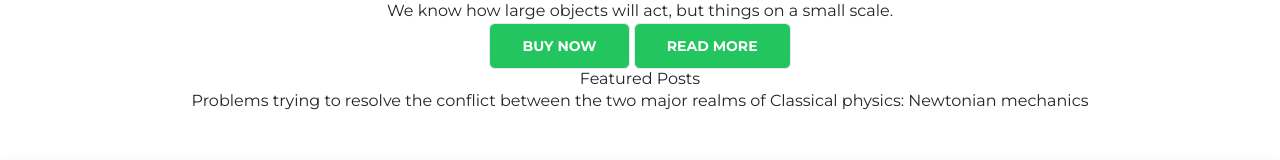
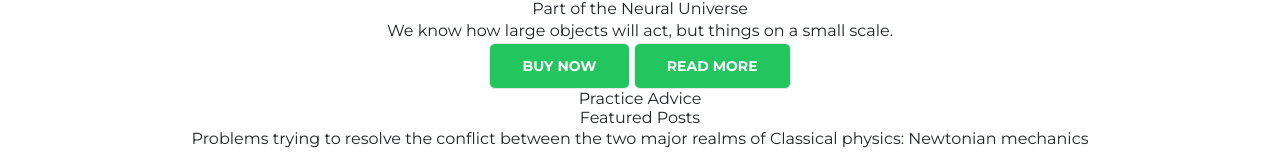
Before and after one commit to gorkemgokcek/my-ecommerce, a React (Vite) app: page / in a window 1280 px wide. Shown: the part 8219-8379 px from the top of the page. Built offline with nearby package versions, Linux system fonts and the light colour scheme.

Commit message:
some changes

```diff
--- a/src/pages/HomePage.jsx
+++ b/src/pages/HomePage.jsx
@@ -69,9 +69,11 @@
                             <h1 className="font-bold xl:text-[58px] 2xl:text-[58px] lg:text-[40px] md:text-[32px] sm:text-[28px] text-[40px] font-container leading-[80px]">Product</h1>
 
                         </div>
-                        <div><h4 className="2xl:text-[20px] xl:text-[20px] lg:text-[18px] md:text-[16px] sm:text-[14px] text-[20px] leading-[30px] font-container">We know how large objects will act,</h4>
+                        <div>
+                            <h4 className="2xl:text-[20px] xl:text-[20px] lg:text-[18px] md:text-[16px] sm:text-[14px] text-[20px] leading-[30px] font-container">We know how large objects will act,</h4>
                             <h4 className="2xl:text-[20px] xl:text-[20px] lg:text-[18px] md:text-[16px] sm:text-[14px] text-[20px] leading-[30px] font-container">but things on a small scale.</h4></div>
-                        <div><button className="text-center w-[221px] h-[62px] hover:text bg-[#2DC071]  hover:bg-[#23856D] text-[20px] rounded-[5px]">ADD TO CART</button></div>
+                            <h3 className=" text-white  text-2xl leading-8 font-bold mr-0 sm:mr-10 ">$16.48</h3>
+                        <button className="text-center w-[221px] h-[62px] hover:text bg-[#2DC071]  hover:bg-[#23856D] text-[20px] rounded-[5px]">ADD TO CART</button>
                     </div>
                 </div>
             </div>
@@ -94,6 +96,7 @@
                 </div>
                 <div className="featured-post pb-5 ">
                 <div className="flex flex-col items-center flex-wrap gap-3 ">
+                <h6 className="font-bold text-sm leading-6  text-[#23A6F0]">Practice Advice</h6>
                     <h2 className="text-5xl font-bold text-[40px] leading-[50px] text-[#252B42]">Featured Posts</h2>
                     <p className="text-[#737373] text-sm leading-5 w-[369px] text-center">Problems trying to resolve the conflict between the two major realms of Classical physics: Newtonian mechanics </p>
                 </div>
```
